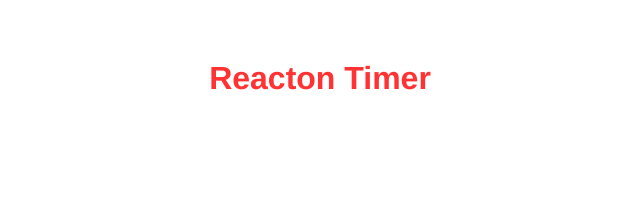
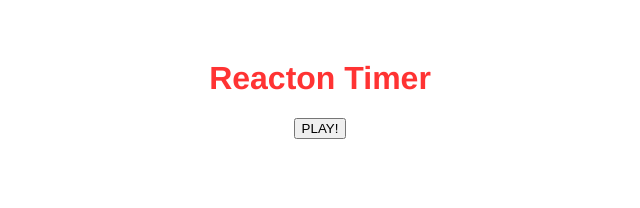
Before and after one commit to bogdanterzea/reaction_time, a Vue app: page / in a window 1280 px wide. Shown: the top 208 px of the page, without its empty margins (320-960 px from the left). Built offline with nearby package versions, Linux system fonts and the light colour scheme.

Commit message:
Create start method with a delay

```diff
--- a/src/App.vue
+++ b/src/App.vue
@@ -1,12 +1,25 @@
 <template>
   <h1>Reacton Timer</h1>
+  <button @click="start">PLAY!</button>
 </template>
 
 <script>
-
 export default {
+  data() {
+    return {
+      isPlaying: false,
+      delay: null
+    }
+  },
   name: 'App',
   components: {
+  },
+  methods: {
+    start() {
+      this.delay = 2000 + Math.random() * 5000
+      this.isPlaying = true
+      console.log(this.delay)
+    }
   }
 }
 </script>
```
